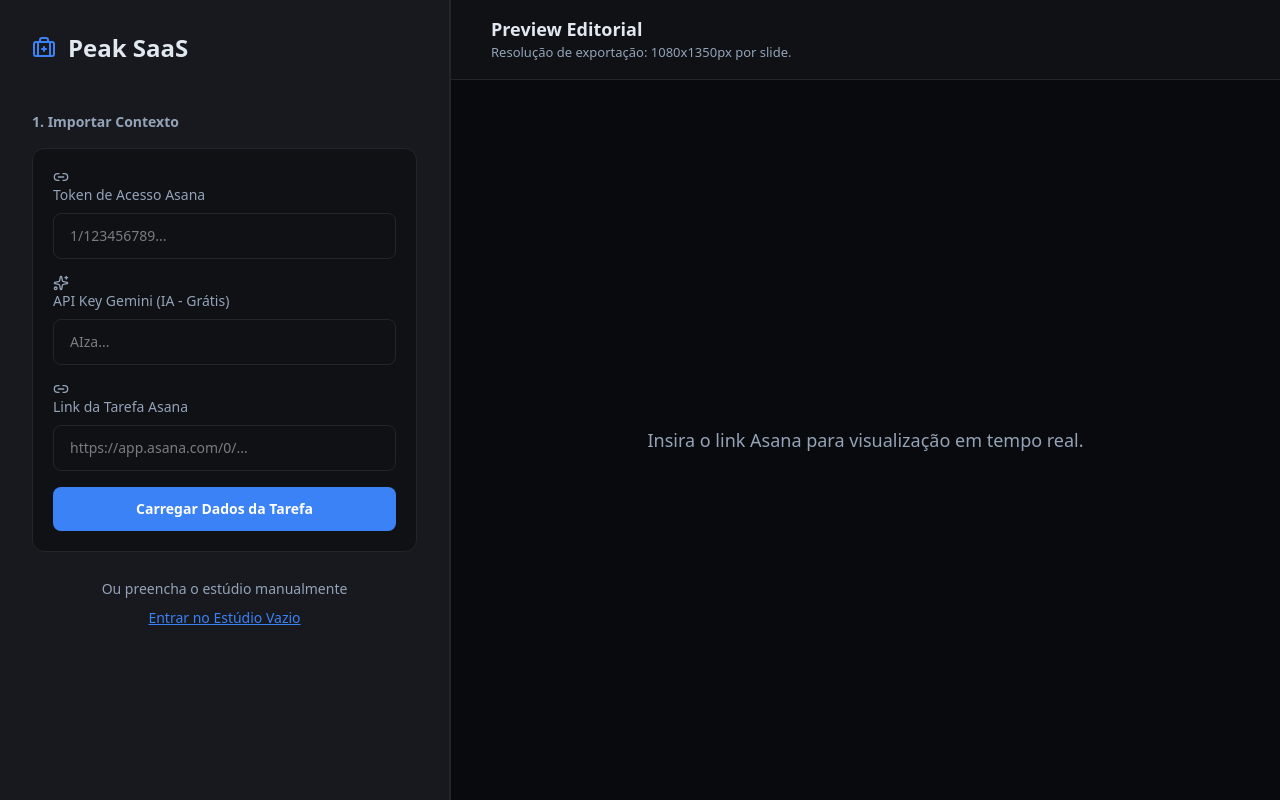
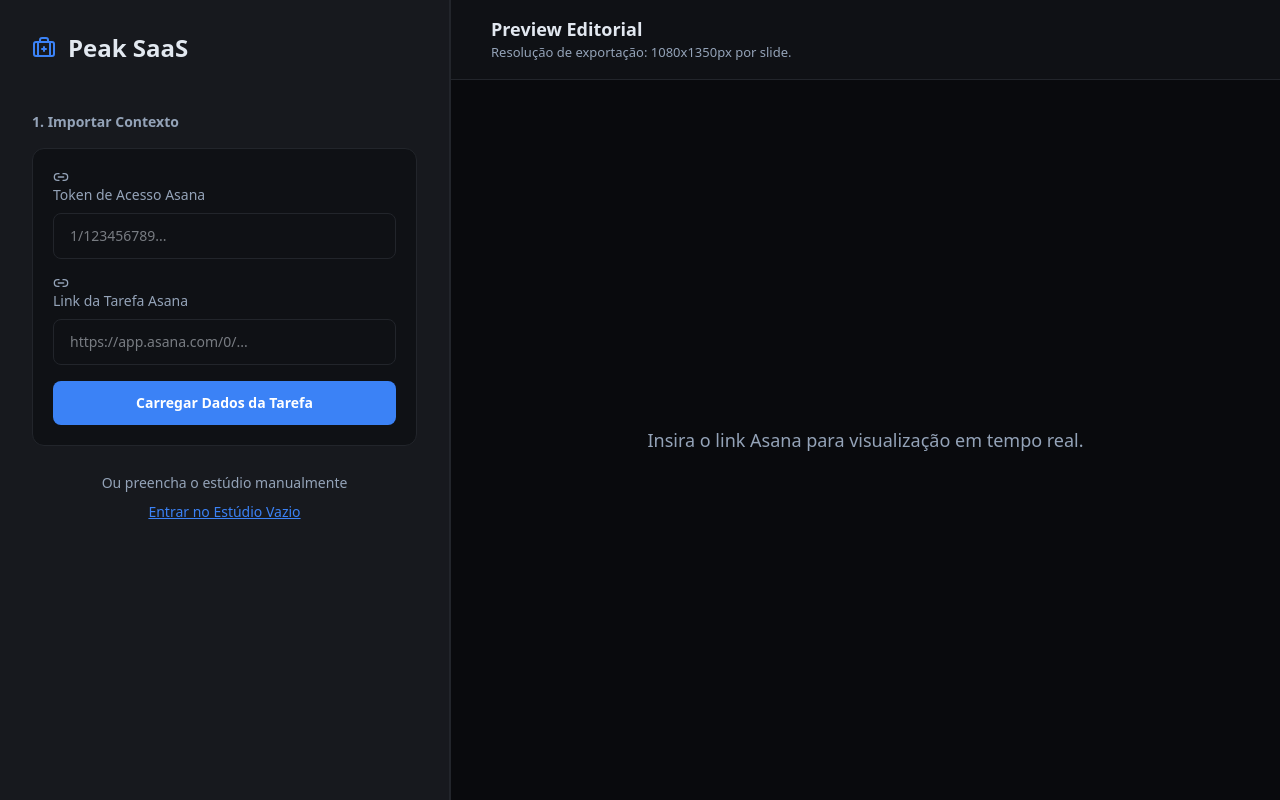
Before and after one commit to peakdigitalmkt-cloud/peak-carousel-saas, a Next.js app: page / in a window 1280 px wide. Built offline with nearby package versions, Linux system fonts and the light colour scheme; a web font is replaced by a local one.

Commit message:
feat: Gemini API key configured server-side via env

```diff
--- a/src/app/api/ai/route.ts
+++ b/src/app/api/ai/route.ts
@@ -94,10 +94,12 @@
 
 export async function POST(req: Request) {
   try {
-    const { text, token } = await req.json();
+    const { text } = await req.json();
 
-    if (!token) {
-      return NextResponse.json({ error: 'Gemini API key não configurada' }, { status: 400 });
+    const apiKey = process.env.GEMINI_API_KEY;
+
+    if (!apiKey) {
+      return NextResponse.json({ error: 'Gemini API key não configurada no servidor' }, { status: 500 });
     }
 
     if (!text) {
@@ -105,7 +107,7 @@
     }
 
     const response = await fetch(
-      `https://generativelanguage.googleapis.com/v1beta/models/gemini-2.0-flash:generateContent?key=${token}`,
+      `https://generativelanguage.googleapis.com/v1beta/models/gemini-2.0-flash:generateContent?key=${apiKey}`,
       {
         method: 'POST',
         headers: { 'Content-Type': 'application/json' },
--- a/src/app/page.tsx
+++ b/src/app/page.tsx
@@ -45,7 +45,6 @@
 export default function Home() {
   const [asanaUrl, setAsanaUrl] = useState('');
   const [asanaToken, setAsanaToken] = useState('');
-  const [geminiToken, setGeminiToken] = useState('');
   const [isLoading, setIsLoading] = useState(false);
   const [isConnected, setIsConnected] = useState(false);
   const [activeTab, setActiveTab] = useState(0);
@@ -56,9 +55,6 @@
   React.useEffect(() => {
     const saved = localStorage.getItem('peak_asana_token');
     if (saved) setAsanaToken(saved);
-
-    const gemini = localStorage.getItem('peak_gemini_token');
-    if (gemini) setGeminiToken(gemini);
 
     const savedImgs = localStorage.getItem('peak_saved_images');
     if (savedImgs) {
@@ -100,33 +96,27 @@
   };
 
   const generateWithAI = async (text: string) => {
-    if (!geminiToken) {
-      alert('Cole sua API Key do Gemini no campo abaixo primeiro.');
-      return null;
-    }
-
-    localStorage.setItem('peak_gemini_token', geminiToken);
     setIsAiGenerating(true);
 
     try {
       const res = await fetch('/api/ai', {
         method: 'POST',
         headers: { 'Content-Type': 'application/json' },
-        body: JSON.stringify({ text, token: geminiToken })
+        body: JSON.stringify({ text })
       });
 
       const result = await res.json();
       setIsAiGenerating(false);
 
       if (result.error) {
-        alert(`Erro IA: ${result.error}`);
+        console.error('Erro IA:', result.error);
         return null;
       }
 
       return result.slides || result;
     } catch (err) {
       setIsAiGenerating(false);
-      alert('Erro ao conectar com a API Gemini.');
+      console.error('Erro ao conectar com a API Gemini:', err);
       return null;
     }
   };
@@ -166,7 +156,6 @@
       if (!task) return alert('Tarefa não encontrada.');
 
       // Try AI generation first
-      if (geminiToken) {
       const aiSlides = await generateWithAI(task.notes || task.name);
       if (aiSlides && Array.isArray(aiSlides)) {
         setData({
@@ -176,7 +165,6 @@
         });
         setIsConnected(true);
         return;
-        }
       }
 
       // Fallback: manual parsing
@@ -313,17 +301,6 @@
                 onChange={e => setAsanaToken(e.target.value)}
                 className="peak-ui-input mb-4"
                 placeholder="1/123456789..."
-              />
-
-              <label className="peak-ui-label flex items-center gap-2 mb-3">
-                <Sparkles size={16} /> API Key Gemini (IA - Grátis)
-              </label>
-              <input
-                type="password"
-                value={geminiToken}
-                onChange={e => setGeminiToken(e.target.value)}
-                className="peak-ui-input mb-4"
-                placeholder="AIza..."
               />
 
               <label className="peak-ui-label flex items-center gap-2 mb-3">
```
Lines whose indentation alone changed are shown as unchanged.
